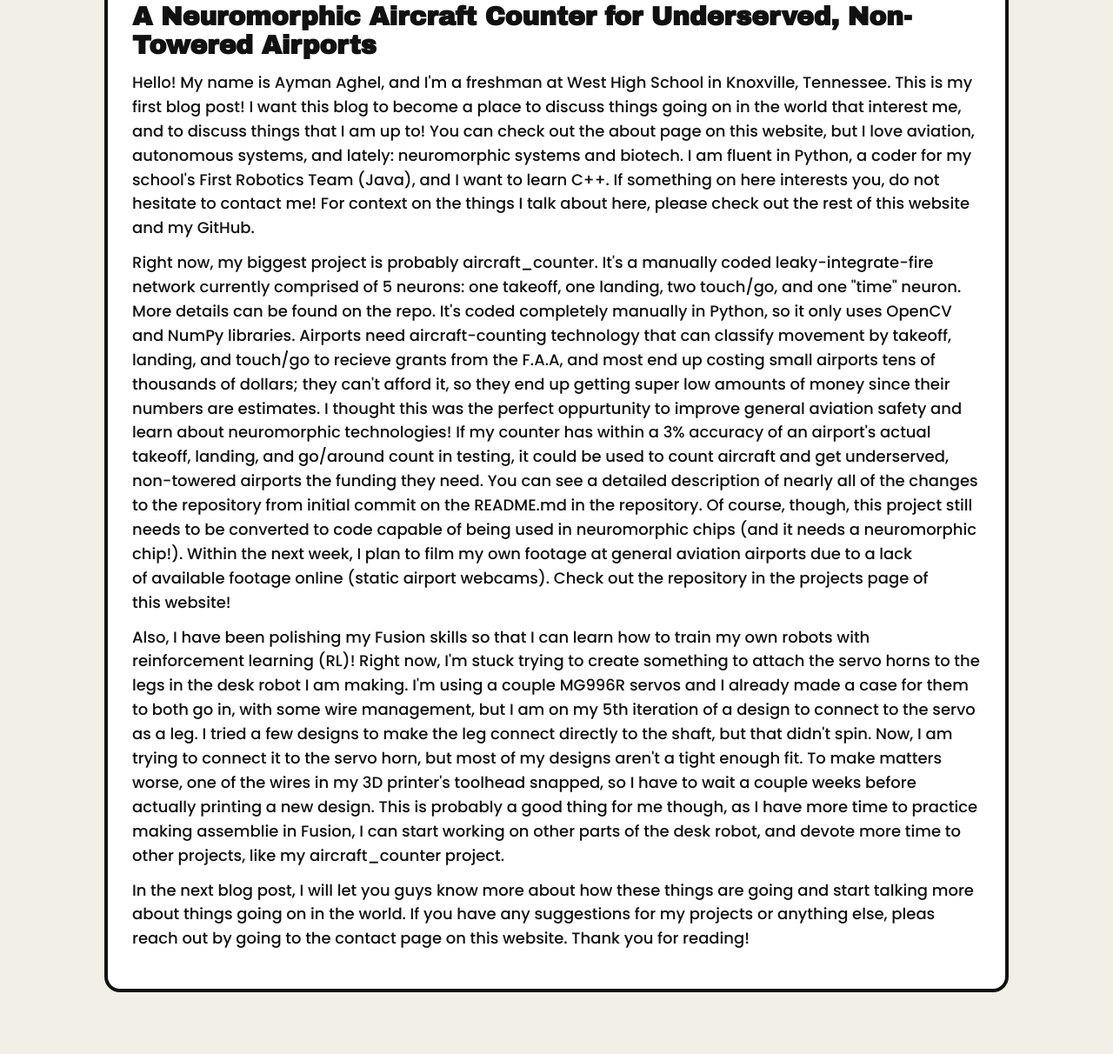
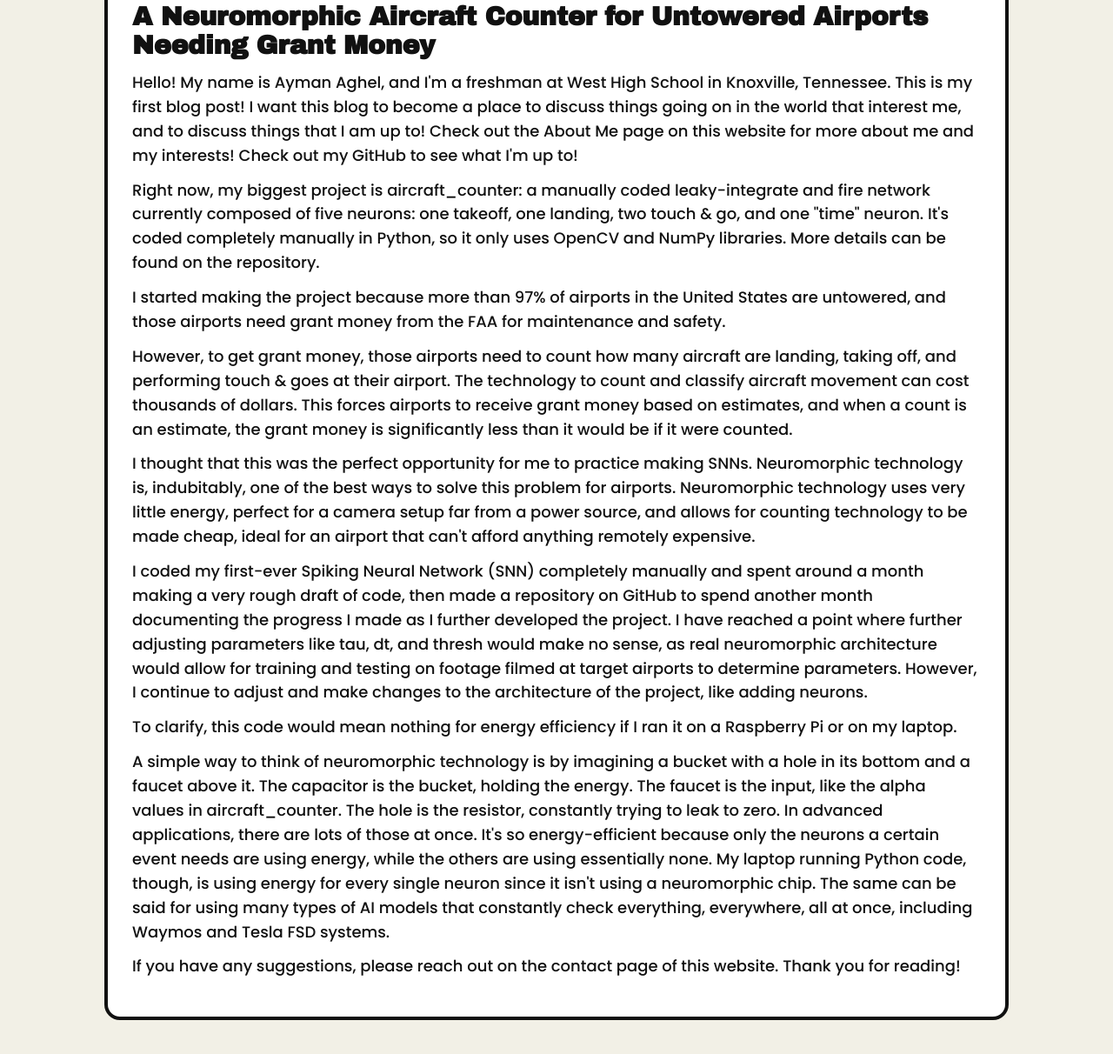
Before and after one commit to aymankno/personal_portfolio, a plain HTML site: page Blog.html in a window 1280 px wide. Shown: the part 242-1454 px from the top of the page at 87% size. Drawn offline with nearby package versions, Linux system fonts and the light colour scheme.

Commit message:
Initial commit with 1st blog

```diff
--- a/Blog.html
+++ b/Blog.html
@@ -24,29 +24,33 @@
 <div style="display:flex;flex-direction:column;gap:22px;margin-top:32px">
 <article style="background:#fff;border:4px solid #111;border-radius:18px;padding:24px 28px 28px">
 <div style="font-family:ui-monospace,Menlo,monospace;font-size:11px;letter-spacing:.14em;text-transform:uppercase;color:#c8260f">10/3/2026</div>
-<h2 style="margin:6px 0 0;font-family:'Archivo Black',sans-serif;font-size:30px;line-height:1.1;letter-spacing:-.01em">A Neuromorphic Aircraft Counter for Underserved, Non-Towered Airports</h2>
+<h2 style="margin:6px 0 0;font-family:'Archivo Black',sans-serif;font-size:30px;line-height:1.1;letter-spacing:-.01em">A Neuromorphic Aircraft Counter for Untowered Airports Needing Grant Money</h2>
 <p style="margin:12px 0 0;font-weight:500;font-size:18px;line-height:1.55;max-width:80em;text-wrap:pretty">
     Hello! My name is Ayman Aghel, and I'm a freshman at West High School in Knoxville, Tennessee. This is my first blog post!
     I want this blog to become a place to discuss things going on in the world that interest me, and to discuss things that I am up to!
-    You can check out the about page on this website, but I love aviation, autonomous systems, and lately: neuromorphic systems and
-    biotech. I am fluent in Python, a coder for my school's First Robotics Team (Java), and I want to learn C++. If something on here interests
-    you, do not hesitate to contact me! For context on the things I talk about here, please check out the rest of this website and my GitHub.
+    Check out the About Me page on this website for more about me and my interests! Check out my GitHub to see what I'm up to!
     <p style="margin:12px 0 0;font-weight:500;font-size:18px;line-height:1.55;max-width:80em;text-wrap:pretty">
-    Right now, my biggest project is probably aircraft_counter. It's a manually coded leaky-integrate-fire network currently comprised of
-    5 neurons: one takeoff, one landing, two touch/go, and one "time" neuron. More details can be found on the repo. It's coded completely manually in Python, so it only uses OpenCV and NumPy libraries. Airports need aircraft-counting technology that can classify movement by takeoff, landing, and touch/go to recieve grants from the F.A.A,
-    and most end up costing small airports tens of thousands of dollars; they can't afford it, so they end up getting super low amounts of money since their numbers are estimates. I thought this was the perfect oppurtunity to improve general aviation safety and learn about
-    neuromorphic technologies! If my counter has within a 3% accuracy of an airport's actual takeoff, landing, and go/around count in testing, it could be used to count aircraft and get underserved, non-towered airports the funding they need.
-    You can see a detailed description of nearly all of the changes to the repository from initial commit on the README.md in the repository. Of course, though, this project still needs to be converted to code capable of being used in neuromorphic
-    chips (and it needs a neuromorphic chip!). Within the next week, I plan to film my own footage at general aviation airports due to a lack of available footage online (static airport webcams). Check out the repository in the projects page of this website!
+    Right now, my biggest project is aircraft_counter: a manually coded leaky-integrate and fire network currently composed of five neurons: one takeoff, one landing, two touch & go, and one "time" neuron. It's coded completely manually in Python, so it only uses OpenCV and NumPy libraries. More details can be found on the repository.
     <p style="margin:12px 0 0;font-weight:500;font-size:18px;line-height:1.55;max-width:80em;text-wrap:pretty">
-    Also, I have been polishing my Fusion skills so that I can learn how to train my own robots with reinforcement learning (RL)! Right now,
-    I'm stuck trying to create something to attach the servo horns to the legs in the desk robot I am making. I'm using a couple MG996R servos and I already made a case for them to both go in,
-    with some wire management, but I am on my 5th iteration of a design to connect to the servo as a leg. I tried a few designs to make the leg connect directly to the shaft, but that didn't spin. Now,
-    I am trying to connect it to the servo horn, but most of my designs aren't a tight enough fit. To make matters worse, one of the wires in my 3D printer's toolhead snapped, so I have to wait a couple weeks
-    before actually printing a new design. This is probably a good thing for me though, as I have more time to practice making assemblie in Fusion, I can start working on other parts of the desk robot, and devote more time
-    to other projects, like my aircraft_counter project.
+    I started making the project because more than 97% of airports in the United States are untowered, and those airports need grant money from the FAA for maintenance and safety.
     <p style="margin:12px 0 0;font-weight:500;font-size:18px;line-height:1.55;max-width:80em;text-wrap:pretty">
-    In the next blog post, I will let you guys know more about how these things are going and start talking more about things going on in the world. If you have any suggestions for my projects or anything else, pleas reach out by going to the contact page on this website.
+    However, to get grant money, those airports need to count how many aircraft are landing, taking off, and performing touch & goes at their airport. The technology to count and classify aircraft movement can cost thousands of dollars. This forces
+    airports to receive grant money based on estimates, and when a count is an estimate, the grant money is significantly less than it would be if it were counted.
+    <p style="margin:12px 0 0;font-weight:500;font-size:18px;line-height:1.55;max-width:80em;text-wrap:pretty">
+    I thought that this was the perfect opportunity for me to practice making SNNs. Neuromorphic technology is, indubitably, one of the best ways to solve this problem for airports. Neuromorphic technology uses very little energy, perfect
+    for a camera setup far from a power source, and allows for counting technology to be made cheap, ideal for an airport that can't afford anything remotely expensive.
+    <p style="margin:12px 0 0;font-weight:500;font-size:18px;line-height:1.55;max-width:80em;text-wrap:pretty">
+    I coded my first-ever Spiking Neural Network (SNN) completely manually and spent around a month making a very rough draft of code, then made a repository on GitHub to spend another month documenting the progress I made as I further developed the project.
+    I have reached a point where further adjusting parameters like tau, dt, and thresh would make no sense, as real neuromorphic architecture would allow for training and testing on footage filmed at target airports to determine parameters. However, I continue to adjust and make
+    changes to the architecture of the project, like adding neurons.
+    <p style="margin:12px 0 0;font-weight:500;font-size:18px;line-height:1.55;max-width:80em;text-wrap:pretty">
+    To clarify, this code would mean nothing for energy efficiency if I ran it on a Raspberry Pi or on my laptop.
+    <p style="margin:12px 0 0;font-weight:500;font-size:18px;line-height:1.55;max-width:80em;text-wrap:pretty">
+    A simple way to think of neuromorphic technology is by imagining a bucket with a hole in its bottom and a faucet above it. The capacitor is the bucket, holding the energy. The faucet is the input, like the alpha values in aircraft_counter. The hole is the resistor, constantly
+    trying to leak to zero. In advanced applications, there are lots of those at once. It's so energy-efficient because only the neurons a certain event needs are using energy, while the others are using essentially none. My laptop running Python code, though, is
+    using energy for every single neuron since it isn't using a neuromorphic chip. The same can be said for using many types of AI models that constantly check everything, everywhere, all at once, including Waymos and Tesla FSD systems.
+    <p style="margin:12px 0 0;font-weight:500;font-size:18px;line-height:1.55;max-width:80em;text-wrap:pretty">
+    If you have any suggestions, please reach out on the contact page of this website.
     Thank you for reading!
 
     </p>
```
